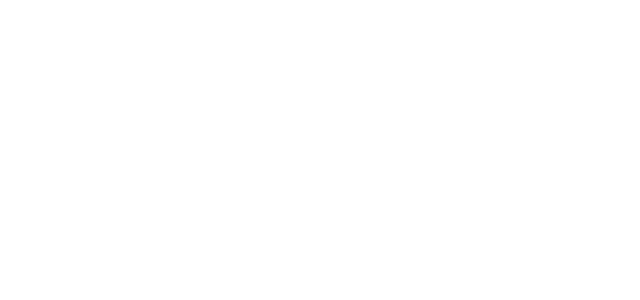
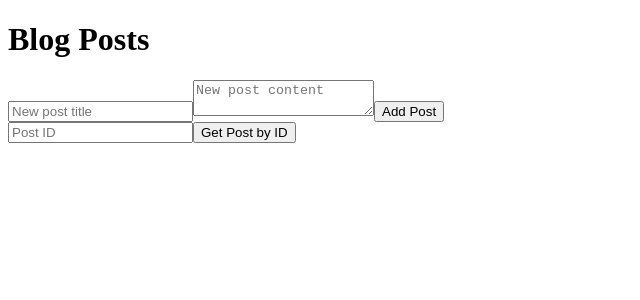
Before and after one commit to KaurKooder/Logistix-frontend, a Vue app: page /posts in a window 1280 px wide. Before the commit this address had no page. Shown: the top 300 px of the page, without its empty margins (0-640 px from the left). Built offline with nearby package versions, Linux system fonts and the light colour scheme; no server answers.

Commit message:
Lisasin funktsiooni, et blogipostituse lehele saab ka minna

```diff
--- a/src/router.js
+++ b/src/router.js
@@ -1,10 +1,12 @@
 import { createRouter, createWebHistory } from 'vue-router';
 import HomeView from './views/HomeView.vue';
 import Users from './views/Users.vue';
+import BlogPosts from "@/views/BlogPosts.vue";
 
 const routes = [
   { path: '/', name: 'Home', component: HomeView },
   { path: '/users', name: 'Users', component: Users },
+  { path: '/posts', name: 'BlogPosts', component: BlogPosts}
 ];
 
 const router = createRouter({
--- /dev/null
+++ b/src/views/BlogPosts.vue
@@ -0,0 +1,109 @@
+<script setup>
+import { ref, onMounted } from 'vue';
+
+// State
+const posts = ref([]);
+const postIdToFetch = ref('');
+const selectedPost = ref(null);
+const newPostTitle = ref('');
+const newPostContent = ref('');
+
+// Fetch all posts
+const fetchPosts = async () => {
+  try {
+    const response = await fetch('http://localhost:8080/posts');
+    posts.value = await response.json();
+  } catch (error) {
+    console.error('Error fetching posts:', error);
+  }
+};
+
+// Fetch single post by ID
+const fetchPostById = async () => {
+  if (!postIdToFetch.value) return;
+
+  try {
+    const response = await fetch(`http://localhost:8080/posts/${postIdToFetch.value}`);
+    if (response.ok) {
+      selectedPost.value = await response.json();
+    } else {
+      selectedPost.value = null;
+      console.warn('Post not found');
+    }
+  } catch (error) {
+    console.error('Error fetching post:', error);
+  }
+};
+
+// Add a new post
+const addPost = async () => {
+  if (!newPostTitle.value || !newPostContent.value) return;
+
+  try {
+    const response = await fetch('http://localhost:8080/posts', {
+      method: 'POST',
+      headers: { 'Content-Type': 'application/json' },
+      body: JSON.stringify({
+        title: newPostTitle.value,
+        content: newPostContent.value
+      })
+    });
+
+    if (response.ok) {
+      const createdPost = await response.json();
+      posts.value.push(createdPost);
+      newPostTitle.value = '';
+      newPostContent.value = '';
+    }
+  } catch (error) {
+    console.error('Error adding post:', error);
+  }
+};
+
+// Delete a post
+const deletePost = async (id) => {
+  try {
+    const response = await fetch(`http://localhost:8080/posts/${id}`, {
+      method: 'DELETE'
+    });
+
+    if (response.status === 204) {
+      posts.value = posts.value.filter(p => p.id !== id);
+      if (selectedPost.value?.id === id) selectedPost.value = null;
+    }
+  } catch (error) {
+    console.error('Error deleting post:', error);
+  }
+};
+
+// Load posts initially
+onMounted(fetchPosts);
+</script>
+
+<template>
+  <h1>Blog Posts</h1>
+
+  <!-- Add post -->
+  <div>
+    <input v-model="newPostTitle" placeholder="New post title" />
+    <textarea v-model="newPostContent" placeholder="New post content"></textarea>
+    <button @click="addPost">Add Post</button>
+  </div>
+
+  <!-- Fetch single post -->
+  <div>
+    <input type="number" v-model.number="postIdToFetch" placeholder="Post ID" />
+    <button @click="fetchPostById">Get Post by ID</button>
+
+    <div v-if="selectedPost">
+      <p><b>Selected Post:</b></p>
+      <p>ID: {{ selectedPost.id }}</p>
+      <p>Title: {{ selectedPost.title }}</p>
+      <p>Content: {{ selectedPost.content }}</p>
+    </div>
+    <div v-else-if="postIdToFetch">
+      <p>Post not found.</p>
+    </div>
+  </div>
+
+</template>
```
